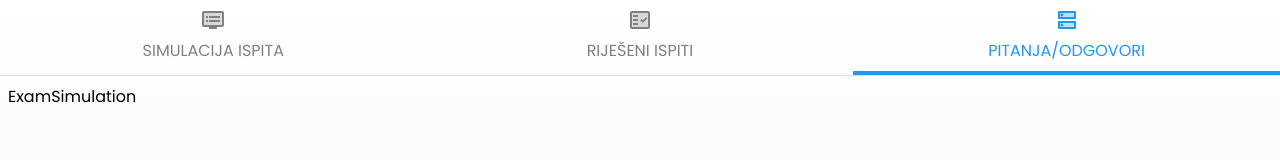
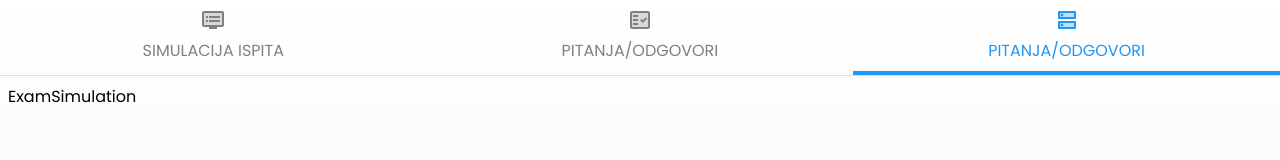
Before and after one commit to valentinoromansi/driving-school-frontend, a Next.js app: page /exam-simulation in a window 1280 px wide. Shown: the top 160 px of the page. Built offline with nearby package versions, Linux system fonts and the light colour scheme; a web font is replaced by a local one.

Commit message:
routes replaced with dynamic map

```diff
--- a/src/app/navigation/navigation.tsx
+++ b/src/app/navigation/navigation.tsx
@@ -10,18 +10,26 @@ import { useMediaQuery } from "react-responsive";
 import { MOBILE_BREAKPOINT } from "../common/constants";
 import { NavigationItem } from "./navigation-item";
 
-const RouteKey = {
-    'exam-simulation': 'exam-simulation',
-    'finished-exams': 'finished-exams',
-    'questions-answers': 'questions-answers'
-} as const
-type RouteKey = keyof typeof RouteKey
 
-const tabProps: Record<RouteKey, { icon: JSX.Element, label: string }> = {
-    'exam-simulation': { icon: <DvrTwoToneIcon/>, label: "SIMULACIJA ISPITA" },
-    'finished-exams': { icon: <FactCheckTwoToneIcon />, label: "RIJEŠENI ISPITI" },
-    'questions-answers': { icon: <DnsTwoToneIcon />, label: "PITANJA/ODGOVORI" }
-}
+const tabProps = {
+  'exam-simulation': { icon: <DvrTwoToneIcon/>, label: "SIMULACIJA ISPITA" },
+  'finished-exams': { icon: <FactCheckTwoToneIcon />, label: "PITANJA/ODGOVORI" },
+  'questions-answers': { icon: <DnsTwoToneIcon />, label: "PITANJA/ODGOVORI" }
+} satisfies Record<string, {icon: JSX.Element, label: string}>
+
+type RouteKey = keyof typeof tabProps
+
+
+
+//type test = keyof typeof tabProps
+
+
+// const RouteKey = {
+//     'exam-simulation': 'exam-simulation',
+//     'finished-exams': 'finished-exams',
+//     'questions-answers': 'questions-answers'
+// } as const
+// type RouteKey = keyof typeof RouteKey
 
 
 export const Navigation = () => {
@@ -30,9 +38,13 @@ export const Navigation = () => {
 
     const [selected, setSelected] = useState<RouteKey>('questions-answers');
 
+    for (const [key, value] of Object.entries(tabProps)) {
+      console.log(`You have ${value} ${key}`);
+    }
+
     const onNavTabClick = (key: RouteKey) => {
       setSelected(key);
-      router.push(`/${RouteKey[key]}`)
+      router.push(`/${key}`)
     }
 
     const isDesktopOrLaptop = useMediaQuery({
@@ -42,9 +54,12 @@ export const Navigation = () => {
     return(
       <>
         <Box sx={{ width: "100%", display: 'grid', gridTemplateColumns: '33.33% 33.33% 33.33%' }}>
-          <NavigationItem<RouteKey> itemKey='exam-simulation' label='SIMULACIJA ISPITA' icon={<DvrTwoToneIcon/>} onClick={onNavTabClick} selected={selected === 'exam-simulation'}/>
-          <NavigationItem<RouteKey> itemKey='finished-exams' label='RIJEŠENI ISPITI' icon={<FactCheckTwoToneIcon/>} onClick={onNavTabClick} selected={selected == 'finished-exams'}/>
-          <NavigationItem<RouteKey> itemKey='questions-answers' label='PITANJA/ODGOVORI' icon={<DnsTwoToneIcon/>} onClick={onNavTabClick} selected={selected == 'questions-answers'}/>
+          {
+            (Object.keys(tabProps) as RouteKey[]).map(key => {
+              const { icon, label } = tabProps[key];
+              return <NavigationItem<RouteKey> itemKey={key} label={label} icon={icon} onClick={onNavTabClick} selected={selected === key}/>
+            })
+          }
         </Box>
       </>
     )
```
